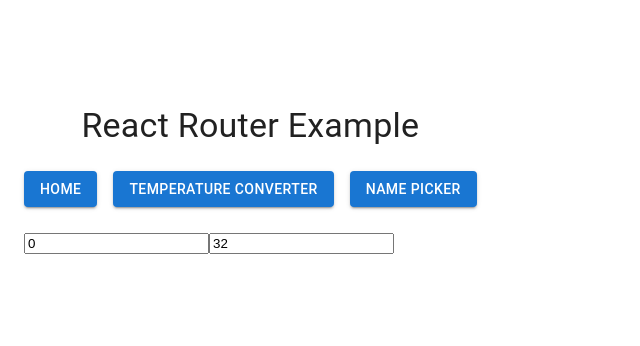
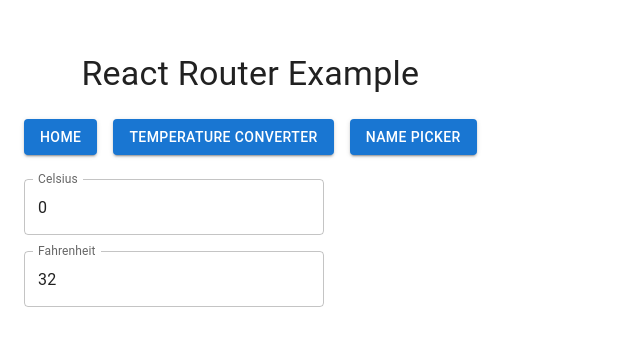
Before and after one commit to Cema2019/codedamn-challenge-30-days-of-react, a React (Vite) app: page /temperature in a window 1280 px wide. Shown: the part 220-566 px from the top of the page, without its empty margins (0-640 px from the left). Built offline with nearby package versions, Linux system fonts and the light colour scheme.

Commit message:
refactor: add ts + mui

```diff
--- a/components/TemperatureConverter.tsx
+++ b/components/TemperatureConverter.tsx
@@ -1,37 +1,44 @@
-import { useState } from 'react';
+import React, { useState } from 'react';
+import { TextField, Box } from '@mui/material';
 
-function TemperatureConverter() {
-  const [celsius, setCelsius] = useState(0);
-  const [fahrenheit, setFahrenheit] = useState((celsius * 9/5) + 32);
+const TemperatureConverter: React.FC = () => {
+  const [celsius, setCelsius] = useState<number>(0);
+  const [fahrenheit, setFahrenheit] = useState<number>((celsius * 9/5) + 32);
 
-  const handleCelsiusChange = (e) => {
-    const newCelsius = e.target.value;
+  const handleCelsiusChange = (e: React.ChangeEvent<HTMLInputElement>) => {
+    const newCelsius = parseFloat(e.target.value);
     setCelsius(newCelsius);
     setFahrenheit((newCelsius * 9/5) + 32);
   };
 
-  const handleFahrenheitChange = (e) => {
-    const newFahrenheit = e.target.value;
+  const handleFahrenheitChange = (e: React.ChangeEvent<HTMLInputElement>) => {
+    const newFahrenheit = parseFloat(e.target.value);
     setFahrenheit(newFahrenheit);
     setCelsius((newFahrenheit - 32) * 5/9);
   };
 
   return (
-    <div>
-      <input
+    <Box display="flex" flexDirection="column" gap={2} width={300}>
+      <TextField
         id="celsius"
+        label="Celsius"
         type="number"
         value={celsius}
         onChange={handleCelsiusChange}
+        variant="outlined"
+        fullWidth
       />
-      <input
+      <TextField
         id="fahrenheit"
+        label="Fahrenheit"
         type="number"
         value={fahrenheit}
         onChange={handleFahrenheitChange}
+        variant="outlined"
+        fullWidth
       />
-    </div>
+    </Box>
   );
-}
+};
 
 export default TemperatureConverter;
```
